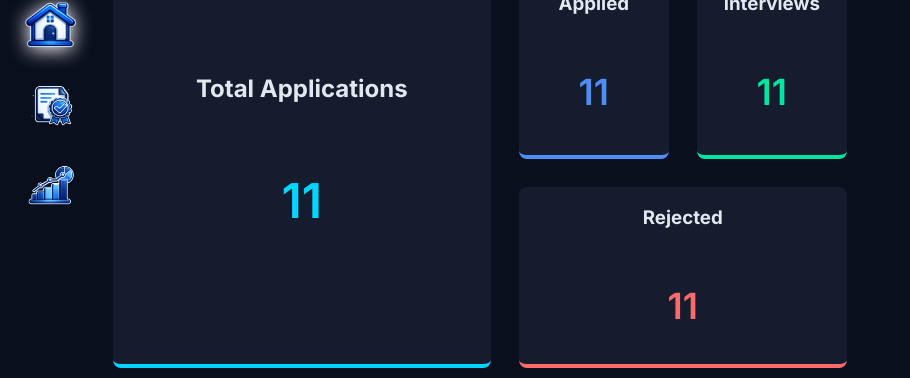
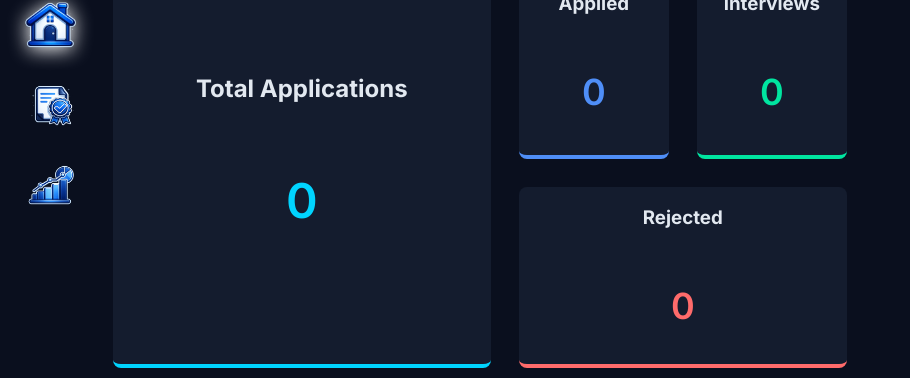
Before and after one commit to Prriiitttt/job-application-tracker, a React (Vite) app: page / in a window 1280 px wide. Shown: the part 126-504 px from the top of the page, without its empty margins (0-910 px from the left). Built offline with nearby package versions, Linux system fonts and the light colour scheme.

Commit message:
feat: wire home page to real data

```diff
--- a/src/pages/Home.jsx
+++ b/src/pages/Home.jsx
@@ -1,26 +1,39 @@
 import React from "react";
+import { useState } from "react";
 import "./Home.css";
 
 export default function Home() {
+
+  const [applications, setApplications] = useState(() => {
+      const savedApplications = localStorage.getItem("applications");
+      return savedApplications ? JSON.parse(savedApplications) : [];
+    });
+
+  console.log(applications)
+
+  const appliedApplication = applications.filter((application) => application.status === "applied" ||  application.status === "Applied")
+  const rejectedApplication = applications.filter((application) => application.status === "rejected" ||  application.status === "Rejected")
+  const interviewSetup = applications.filter((application) => application.status === "interview" ||  application.status === "Interview")
+
   return (
     <div className="home">
       <h1>Dashboard Overview</h1>
       <div className="tiles">
         <div className="tile total-Applications">
           <h2>Total Applications</h2>
-          <p className="tile-count">11</p>
+          <p className="tile-count">{applications.length}</p>
         </div>
         <div className="tile applied">
           <h3>Applied</h3>
-          <p className="tile-count">11</p>
+          <p className="tile-count">{appliedApplication.length}</p>
         </div>
         <div className="tile interviews">
           <h3>Interviews</h3>
-          <p className="tile-count">11</p>
+          <p className="tile-count">{interviewSetup.length}</p>
         </div>
         <div className="tile rejected">
           <h3>Rejected</h3>
-          <p className="tile-count">11</p>
+          <p className="tile-count">{rejectedApplication.length}</p>
         </div>
       </div>
     </div>
```
